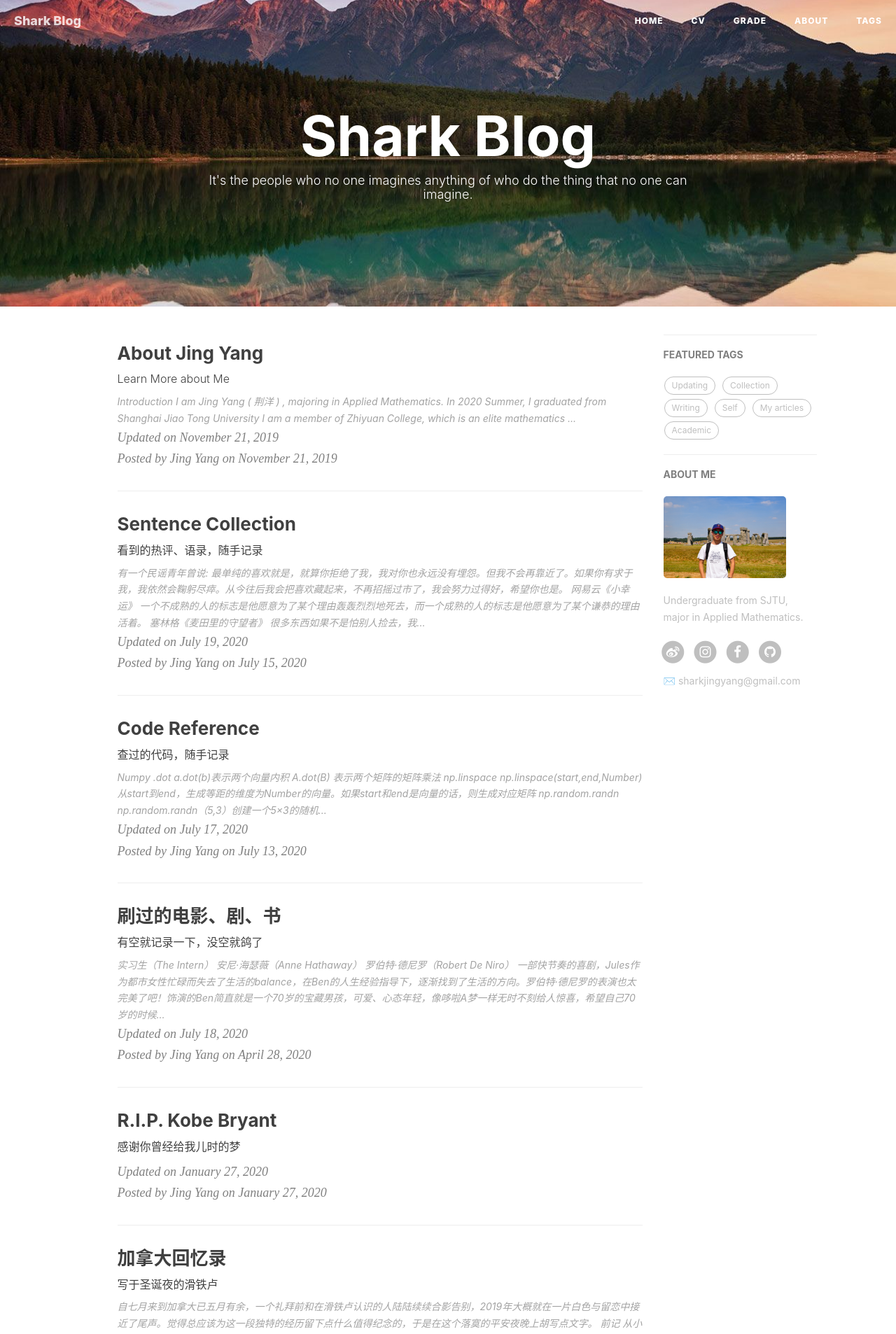
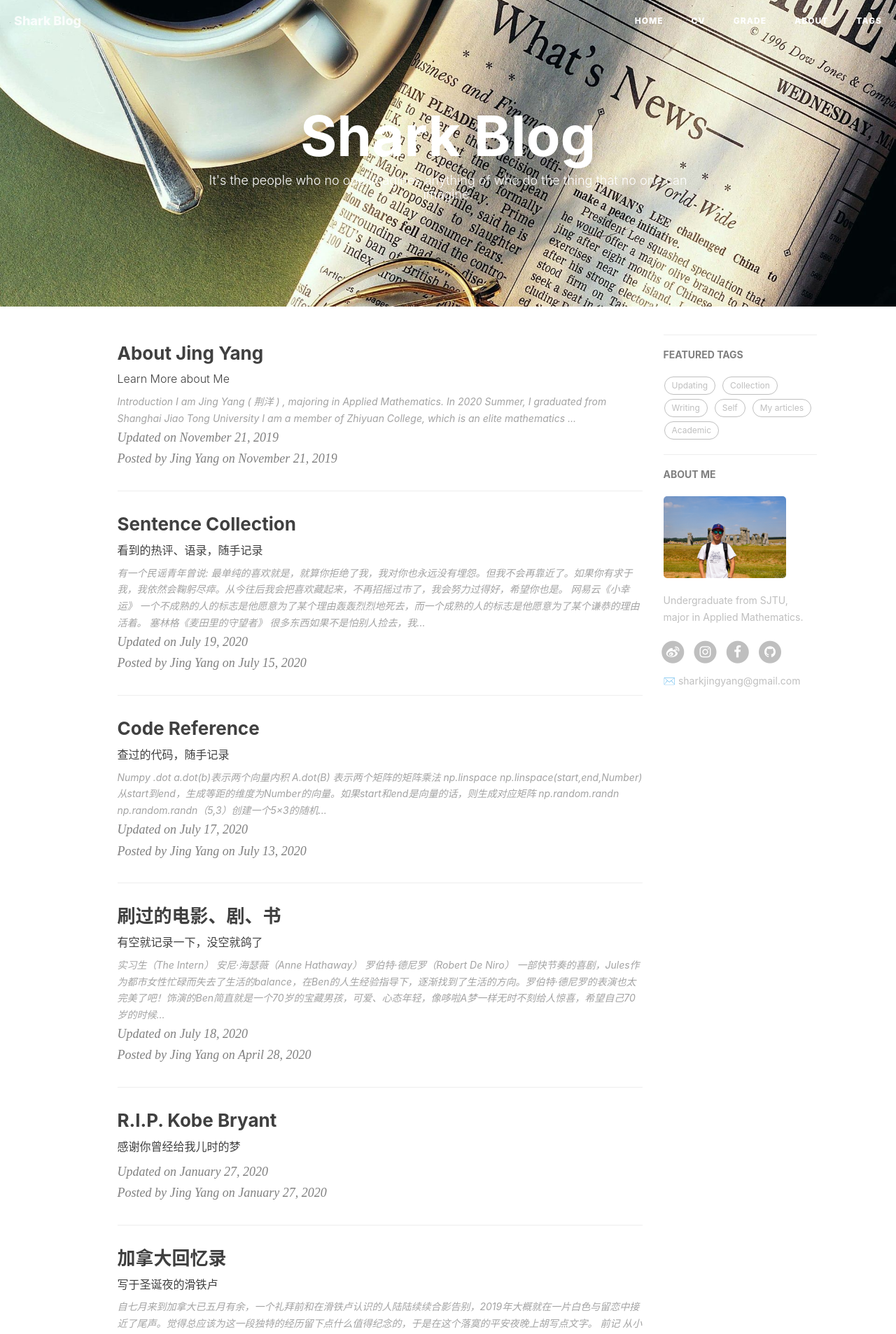
Before and after one commit to sharkjingyang/sharkjingyang.github.io, a Jekyll site: the page built from index.html, in a window 1280 px wide. Shown: the top 1906 px of the page at 70% size. Built offline with Jekyll 4.4.1, drawn with Linux system fonts in a browser that asks for light colours; nearby versions of some CDN libraries; the list of posts is cut into pages by our own code; comment, search, counter and statistics services are not loaded.

Commit message:
Update _config.yml

```diff
--- a/_config.yml
+++ b/_config.yml
@@ -1,7 +1,7 @@
 # Site settings..
 title: Shark Blog  # 博客标题
 SEOTitle: 荆洋的博客 | Shark Blog # 浏览器中显示的名字
-header-img: img/desk.jpg   # 主页背景
+header-img: img/scene13.jpg   # 主页背景
 email: sharkjingyang@gmail.com
 description: "Every failure is leading towards success."
 keyword: "Jing Yang, SJTU, mathematics, Blog, JY"
```
